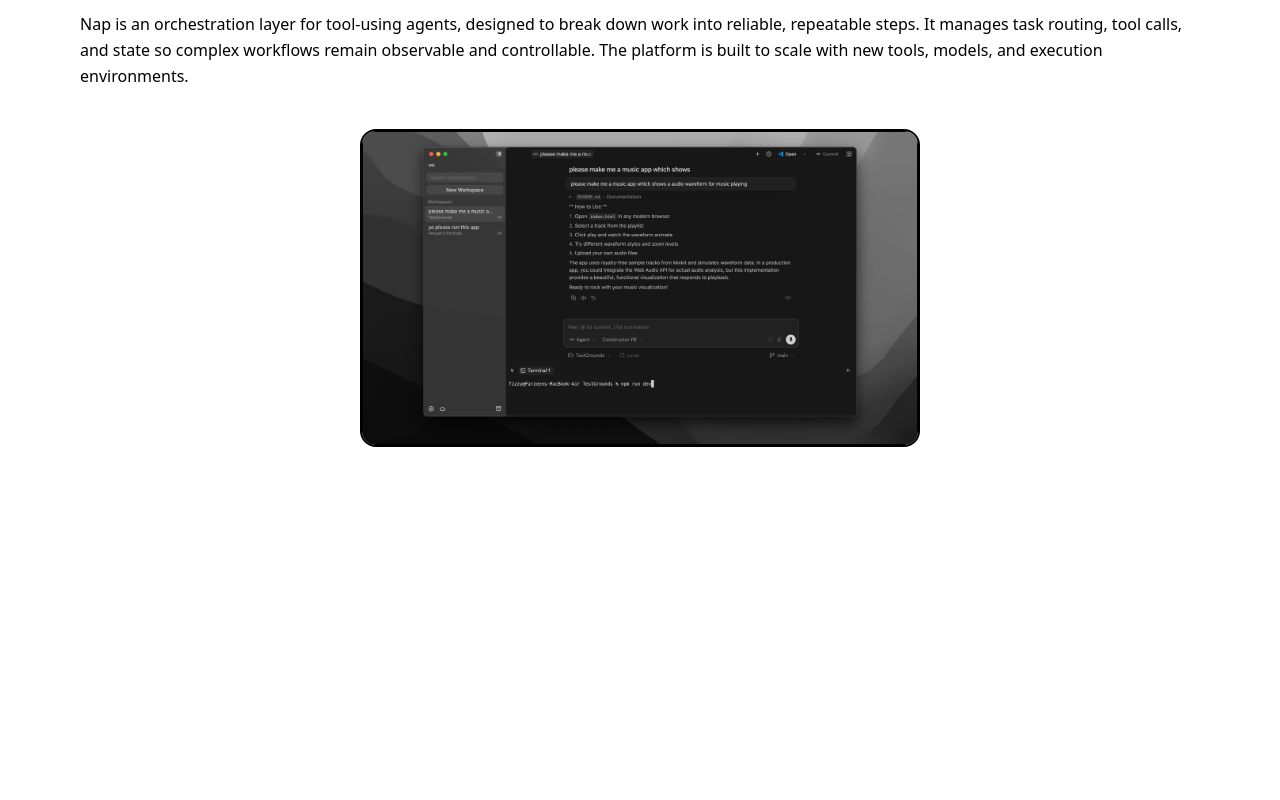
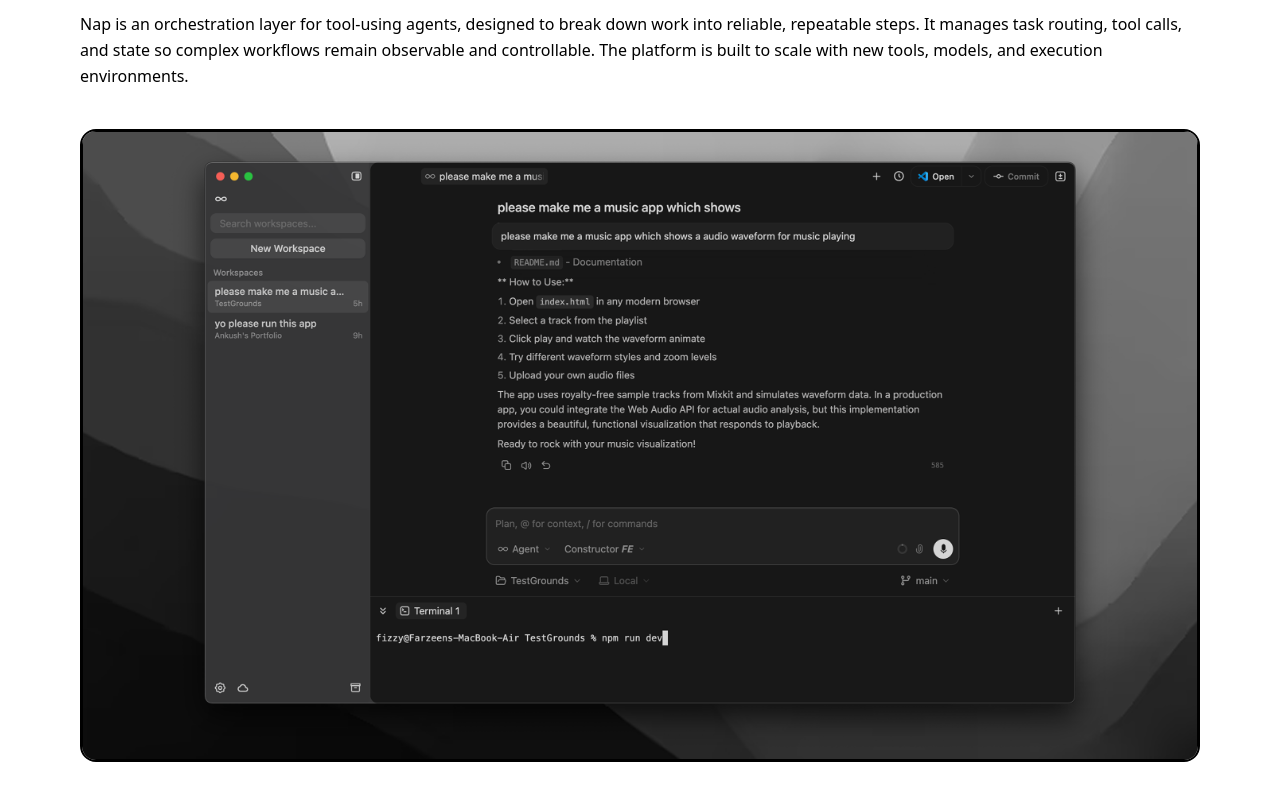
Before and after one commit to farzeenilyaszargar/Portfolio, a Next.js app: page /projects/nap in a window 1280 px wide. Shown: the part 374-1174 px from the top of the page. Before the commit the page ends 885 px from the top, so only its background shows below. Built offline with nearby package versions, Linux system fonts and the light colour scheme.

Commit message:
Stack features above images

```diff
--- a/app/projects/[slug]/page.tsx
+++ b/app/projects/[slug]/page.tsx
@@ -38,7 +38,7 @@ export default async function ProjectPage({
           Back
         </Link>
 
-        <div className="mt-8 grid grid-cols-1 gap-10 lg:grid-cols-[1fr,1.1fr]">
+        <div className="mt-8 flex flex-col gap-10">
           <div className="flex flex-col gap-6">
             <div className="flex flex-col items-center text-center">
               <h1 className={`text-5xl text-stroke-1 ${instrumentSerif.className}`}>{project.title}</h1>
@@ -76,24 +76,8 @@ export default async function ProjectPage({
               </p>
             </div>
           </div>
-
-          <div className="grid grid-cols-1 gap-4 sm:grid-cols-2">
-            {gallery.map((src, index) => (
-              <div
-                key={`${src}-${index}`}
-                className={`mx-auto overflow-hidden rounded-2xl border-2 w-full lg:w-1/2 bg-white  ${index === 0 ? "sm:col-span-2" : ""}`}
-              >
-                <img
-                  src={src}
-                  alt={`${project.title} preview ${index + 1}`}
-                  className="h-auto w-full object-contain border border-border"
-                  loading="lazy"
-                />
-              </div>
-            ))}
-          </div>
           {project.features?.length ? (
-            <div className="lg:col-span-2">
+            <div>
               <p className="text-sm uppercase tracking-widest text-black">Features</p>
               <ul className="mt-4 grid gap-3 sm:grid-cols-2">
                 {project.features.map((feature) => (
@@ -107,6 +91,21 @@ export default async function ProjectPage({
               </ul>
             </div>
           ) : null}
+          <div className="grid grid-cols-1 gap-4 sm:grid-cols-2">
+            {gallery.map((src, index) => (
+              <div
+                key={`${src}-${index}`}
+                className={`mx-auto overflow-hidden rounded-2xl border-2 w-full bg-white ${index === 0 ? "sm:col-span-2" : ""}`}
+              >
+                <img
+                  src={src}
+                  alt={`${project.title} preview ${index + 1}`}
+                  className="h-auto w-full object-contain border border-border"
+                  loading="lazy"
+                />
+              </div>
+            ))}
+          </div>
         </div>
       </div>
     </div>
```
